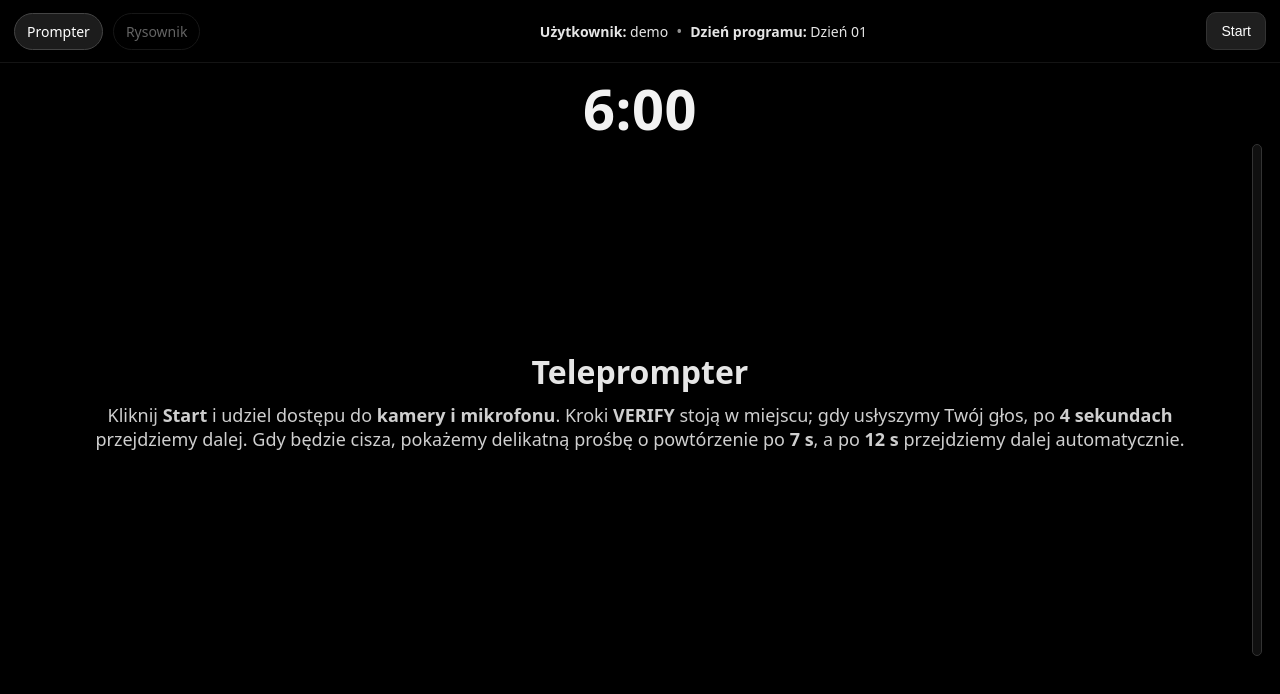
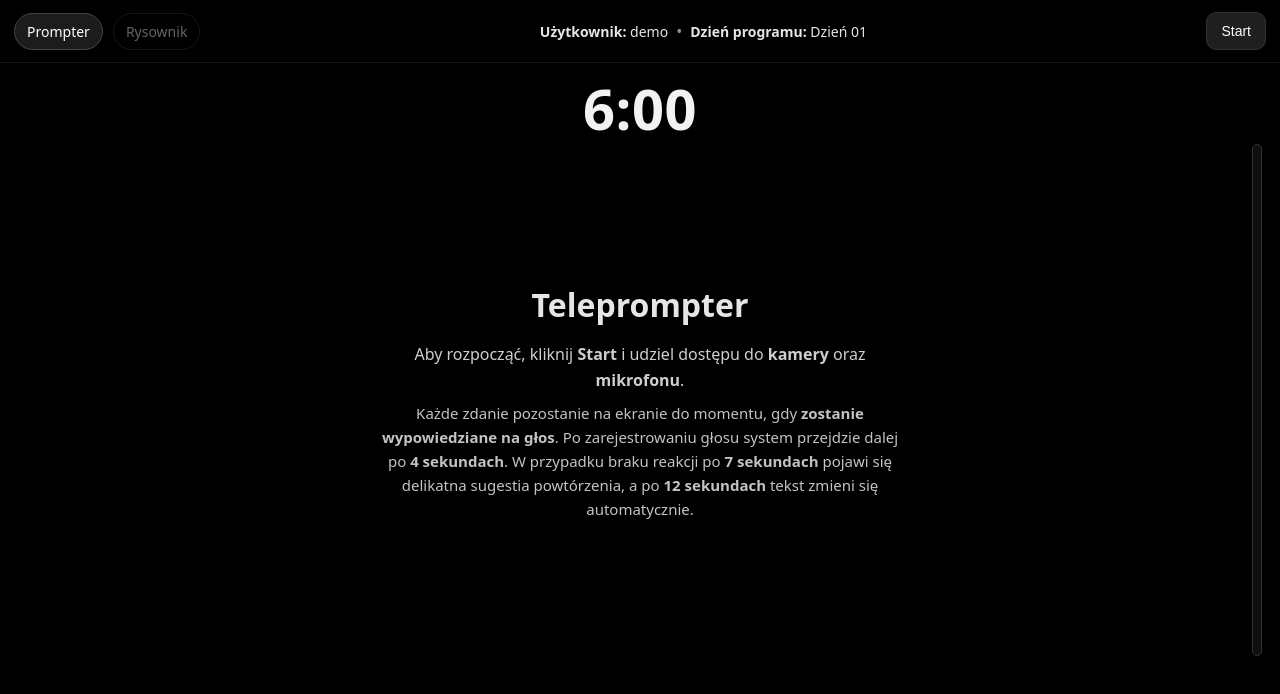
Before and after one commit to MacSzot/adhered.shop, a Next.js app: page /day in a window 1280 px wide. Shown: the top 694 px of the page. Built offline with nearby package versions, Linux system fonts and the light colour scheme; no server answers.

Commit message:
Update page.tsx

```diff
--- a/app/day/page.tsx
+++ b/app/day/page.tsx
@@ -367,19 +367,27 @@ export default function PrompterPage() {
 
         {!isRunning && (
   <div className="overlay center">
-            <div className="intro">
-              <h2>Teleprompter</h2>
-              <p>
-                Kliknij <b>Start</b> i udziel dostępu do <b>kamery i mikrofonu</b>.
-                Kroki <b>VERIFY</b> stoją w miejscu; gdy usłyszymy Twój głos, po <b>4 sekundach</b> przejdziemy dalej.
-                Gdy będzie cisza, pokażemy delikatną prośbę o powtórzenie po <b>7 s</b>, a po <b>12 s</b> przejdziemy dalej automatycznie.
+    <div className="intro" style={{ textAlign: "center", maxWidth: 520, lineHeight: 1.6 }}>
+      <h2 style={{ fontWeight: 600, marginBottom: 12 }}>Teleprompter</h2>
+      <p style={{ fontSize: 16, opacity: 0.9 }}>
+        Aby rozpocząć, kliknij <b>Start</b> i udziel dostępu do <b>kamery</b> oraz <b>mikrofonu</b>.
       </p>
+      <p style={{ marginTop: 8, fontSize: 15, opacity: 0.85 }}>
+        Każde zdanie pozostanie na ekranie do momentu, gdy <b>zostanie wypowiedziane na głos</b>.
+        Po zarejestrowaniu głosu system przejdzie dalej po <b>4 sekundach</b>.
+        W przypadku braku reakcji po <b>7 sekundach</b> pojawi się delikatna sugestia powtórzenia,
+        a po <b>12 sekundach</b> tekst zmieni się automatycznie.
+      </p>
+
       {micError && (
-                <p style={{ marginTop: 12, color: "#ffb3b3" }}>{micError} — sprawdź uprawnienia przeglądarki.</p>
+        <p style={{ marginTop: 16, color: "#ffb3b3", fontSize: 14 }}>
+          {micError} — upewnij się, że przeglądarka ma dostęp do mikrofonu i kamery.
+        </p>
       )}
     </div>
   </div>
 )}
+
 
         {isRunning && (
           <div className="overlay center">
```
Lines whose indentation alone changed are shown as unchanged.
